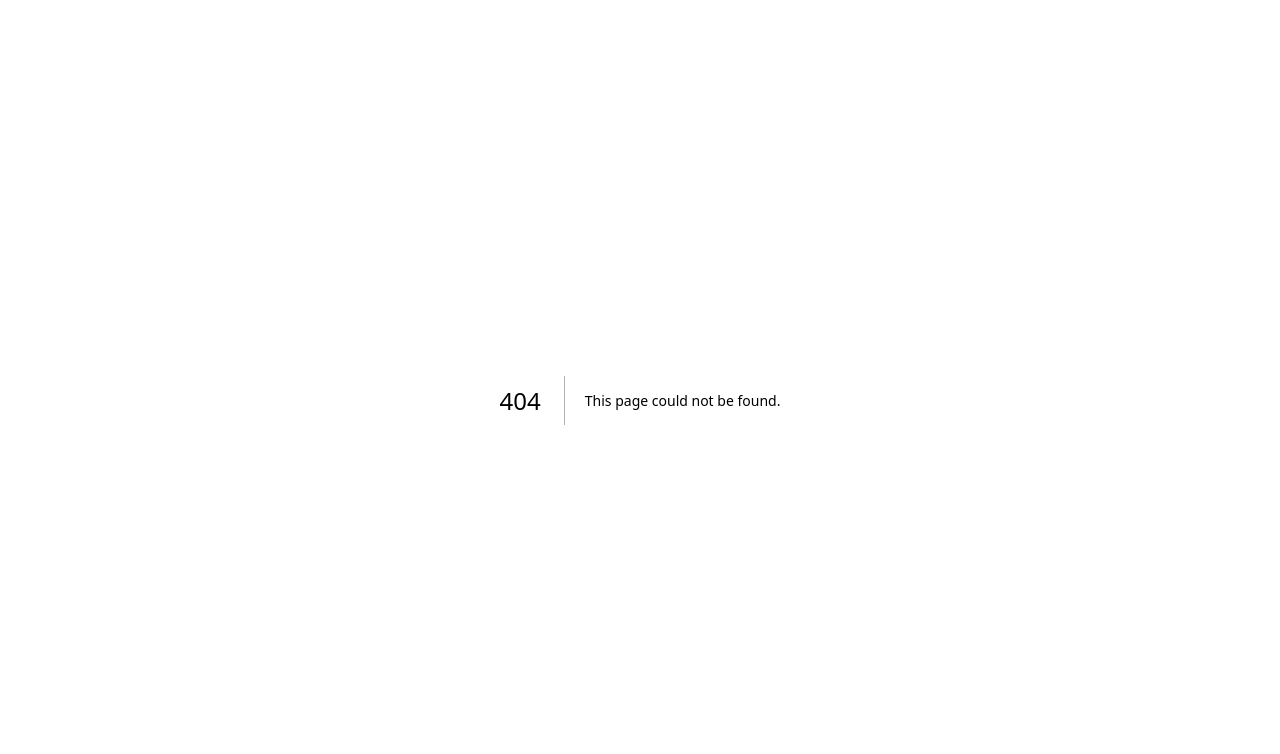
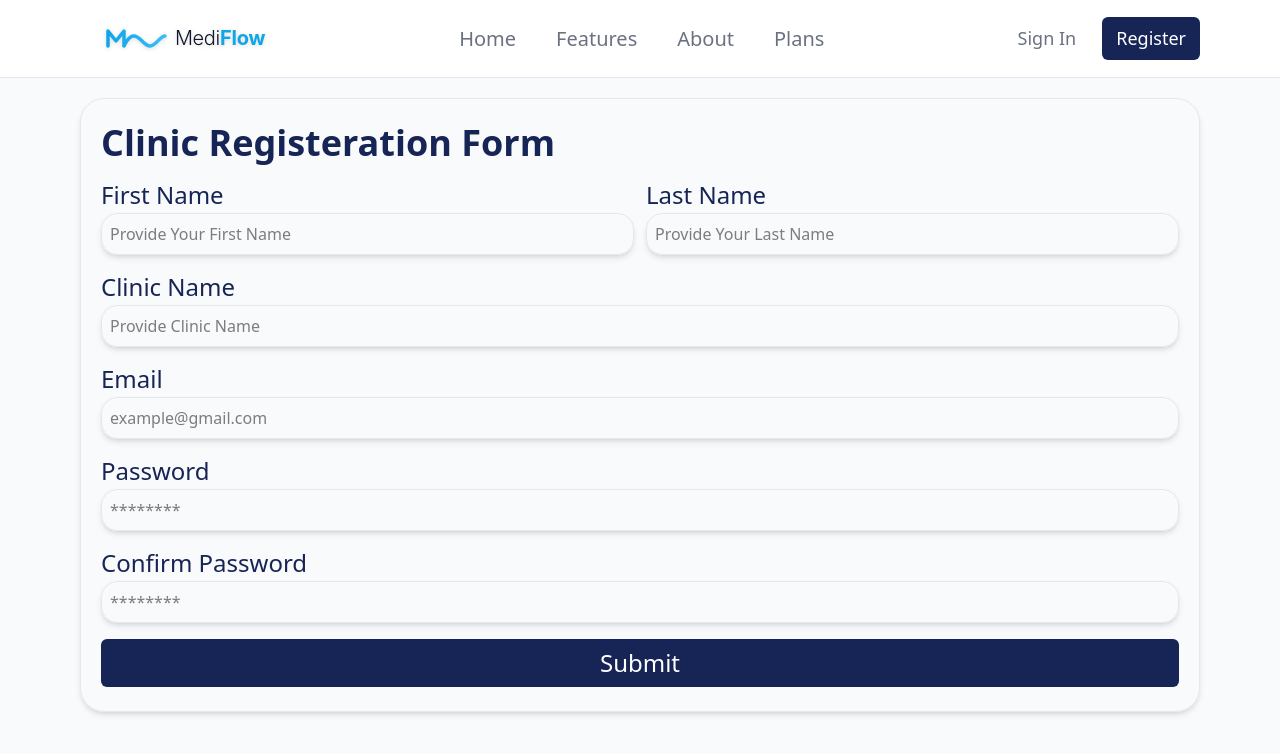
Before and after one commit to MAldeep/MediFlow, a Next.js app: page /register in a window 1280 px wide. Before the commit this address had no page. Shown: the top 754 px of the page. Built offline with nearby package versions, Linux system fonts and the light colour scheme.

Commit message:
Validation version : 0.0.0

```diff
--- /dev/null
+++ b/app/(Auth)/register/page.tsx
@@ -0,0 +1,13 @@
+import Header from "@/app/_Components/homePage/Header";
+import Register from "@/app/_Components/registerPage/Register";
+
+export default function RegisterPage() {
+  return (
+    <div className="w-full h-screen flex flex-col justify-center items-center bg-[#F8FAFC]">
+      <Header />
+      <div className="w-full h-full px-3 lg:px-20 py-3 lg:py-5">
+        <Register />
+      </div>
+    </div>
+  );
+}
--- /dev/null
+++ b/app/_Components/registerPage/Input.tsx
@@ -0,0 +1,57 @@
+import { useGSAP } from "@gsap/react";
+import { InputHTMLAttributes } from "react";
+import { FieldValues, Path, UseFormRegister } from "react-hook-form";
+import gsap from "gsap/all";
+
+type InputProps<TFieldValue extends FieldValues> = {
+  label: string;
+  name: Path<TFieldValue>;
+  type?: string;
+  register: UseFormRegister<TFieldValue>;
+  error?: string;
+  placeHolder: string;
+} & InputHTMLAttributes<HTMLInputElement>;
+export default function Input<TFieldValue extends FieldValues>({
+  label,
+  name,
+  type = "text",
+  register,
+  error,
+  placeHolder,
+  ...rest
+}: InputProps<TFieldValue>) {
+  useGSAP(() => {
+    gsap.fromTo(
+      ".registerLabel",
+      {
+        opacity: 0,
+        x: -10,
+      },
+      {
+        opacity: 1,
+        x: 0,
+        duration: 1,
+        ease: "power1.in",
+      },
+    );
+  });
+  return (
+    <div className="w-full flex flex-col gap-0.5 relative">
+      <label className="text-sm lg:text-2xl text-blue-950 registerLabel">
+        {label}
+      </label>
+      <input
+        type={type}
+        placeholder={placeHolder}
+        {...register(name)}
+        {...rest}
+        className="border border-gray-200 rounded-2xl p-2 shadow-md outline-0"
+      />
+      {error && (
+        <p className="absolute -bottom-5 left-5 text-sm text-red-600">
+          {error}
+        </p>
+      )}
+    </div>
+  );
+}
--- /dev/null
+++ b/app/_Components/registerPage/Register.tsx
@@ -0,0 +1,110 @@
+"use client";
+import {
+  registerSchema,
+  registerType,
+} from "@/app/_validation/UserRegisterSchema";
+import { useGSAP } from "@gsap/react";
+import { zodResolver } from "@hookform/resolvers/zod";
+import { SubmitHandler, useForm } from "react-hook-form";
+import gsap from "gsap/all";
+import Input from "./Input";
+
+export default function Register() {
+  const {
+    register,
+    handleSubmit,
+    getFieldState,
+    trigger,
+    formState: { isValid, isSubmitting, errors },
+  } = useForm<registerType>({
+    mode: "onBlur",
+    resolver: zodResolver(registerSchema),
+  });
+  const submitRegisterForm: SubmitHandler<registerType> = (data) => {
+    console.log(data);
+  };
+  // For Animations Only!!
+  useGSAP(() => {
+    gsap.fromTo(
+      ".registerHeader",
+      {
+        x: -10,
+        opacity: 0,
+      },
+      {
+        x: 0,
+        opacity: 1,
+        duration: 1,
+        ease: "power1.in",
+      },
+    );
+  });
+  return (
+    <form
+      className="w-full flex flex-col items-center border border-gray-200 rounded-3xl py-3 lg:py-6 px-2 lg:px-5 shadow-md gap-4"
+      onSubmit={handleSubmit(submitRegisterForm)}
+    >
+      <h1 className="text-start w-full text-blue-950 text-4xl font-semibold registerHeader">
+        Clinic Registeration Form
+      </h1>
+      {/* Name Inputs */}
+      <div className="w-full flex flex-col lg:flex-row gap-3 justify-between items-center">
+        <Input
+          label="First Name"
+          name="firstName"
+          placeHolder="Provide Your First Name"
+          register={register}
+          error={errors.firstName?.message}
+        />
+        <Input
+          label="Last Name"
+          name="lastName"
+          placeHolder="Provide Your Last Name"
+          register={register}
+          error={errors.lastName?.message}
+        />
+      </div>
+      {/* Clinic Name Input */}
+      <Input
+        label="Clinic Name"
+        name="clinicName"
+        placeHolder="Provide Clinic Name"
+        register={register}
+        error={errors.clinicName?.message}
+      />
+      {/* Email Input  */}
+      <Input
+        label="Email"
+        name="email"
+        placeHolder="example@gmail.com"
+        register={register}
+        error={errors.email?.message}
+        type="email"
+      />
+      {/* password Input */}
+      <Input
+        label="Password"
+        name="password"
+        placeHolder="********"
+        register={register}
+        error={errors.password?.message}
+        type="password"
+      />
+      {/* Confirm Password Input */}
+      <Input
+        label="Confirm Password"
+        name="confirmPassword"
+        placeHolder="********"
+        register={register}
+        error={errors.confirmPassword?.message}
+        type="password"
+      />
+      <button
+        type="submit"
+        className="w-full text-2xl bg-blue-950 text-white rounded-md p-2 cursor-pointer disabled:bg-gray-600 disabled:cursor-not-allowed"
+      >
+        Submit
+      </button>
+    </form>
+  );
+}
--- /dev/null
+++ b/app/_validation/UserRegisterSchema.ts
@@ -0,0 +1,26 @@
+import { z } from "zod";
+
+const registerSchema = z
+  .object({
+    firstName: z.string().min(1, { message: "First Name is Required" }),
+    lastName: z.string().min(1, { message: "Last Name is Required" }),
+    clinicName: z.string().min(1, { message: "Clinic Name is required" }),
+    email: z.string().min(1, { message: "Email Address is required" }).email(),
+    password: z
+      .string()
+      .min(8, { message: "Password must be at least 8 character" })
+      .regex(/^(?=.*[!@#$%^&*(),.?":{}|<>]).+$/, {
+        message: "Password must contain at least one special character",
+      }),
+    confirmPassword: z
+      .string()
+      .min(1, { message: "Password Confirmation is required" }),
+  })
+  .refine((input) => input.password === input.confirmPassword, {
+    message: "Password and Confirm Password must match",
+    path: ["confirmPassword"],
+  });
+
+type registerType = z.infer<typeof registerSchema>;
+
+export { registerSchema, type registerType };
--- a/package.json
+++ b/package.json
@@ -10,10 +10,13 @@
   },
   "dependencies": {
     "@gsap/react": "^2.1.2",
+    "@hookform/resolvers": "^5.2.2",
     "next": "16.2.1",
     "react": "19.2.4",
     "react-dom": "19.2.4",
-    "react-icons": "^5.6.0"
+    "react-hook-form": "^7.72.0",
+    "react-icons": "^5.6.0",
+    "zod": "^4.3.6"
   },
   "devDependencies": {
     "@tailwindcss/postcss": "^4",
```
Also changed, not shown: 1 other file (tests, documents, lock files or other folders).
